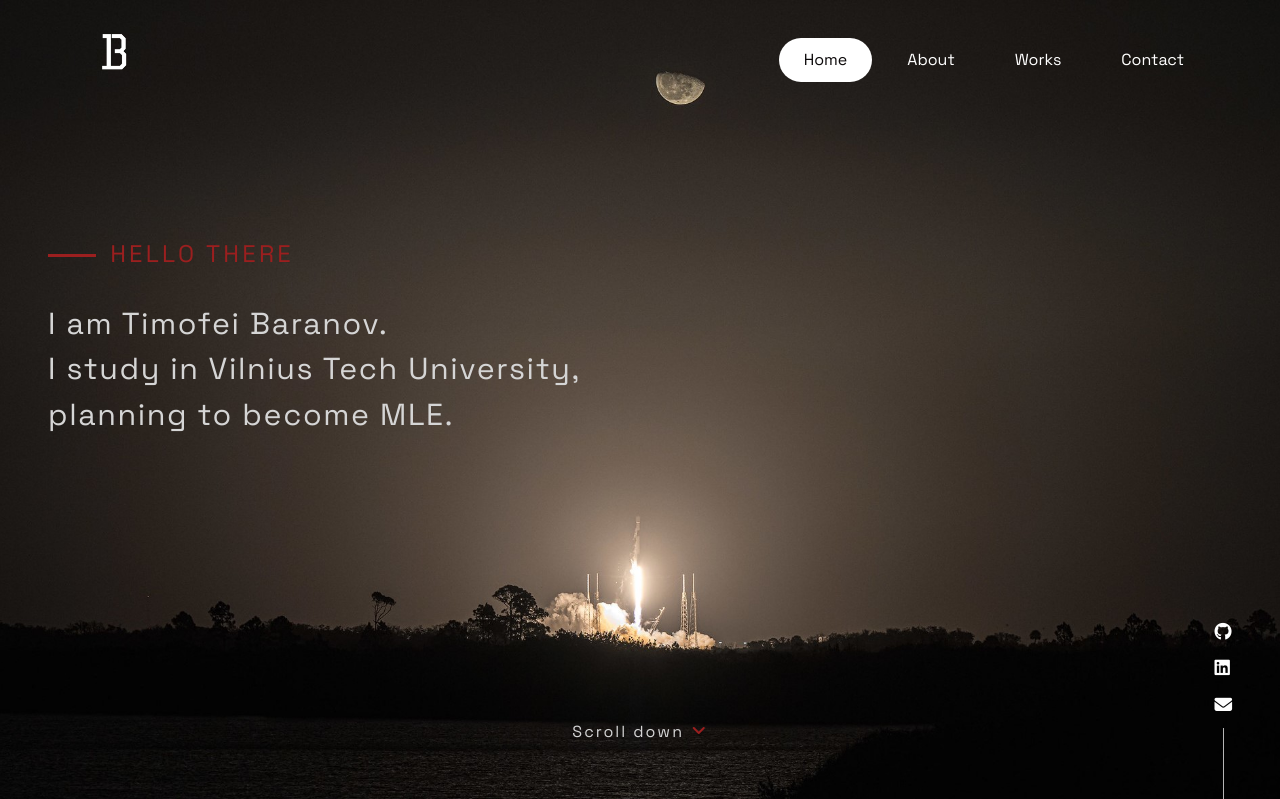
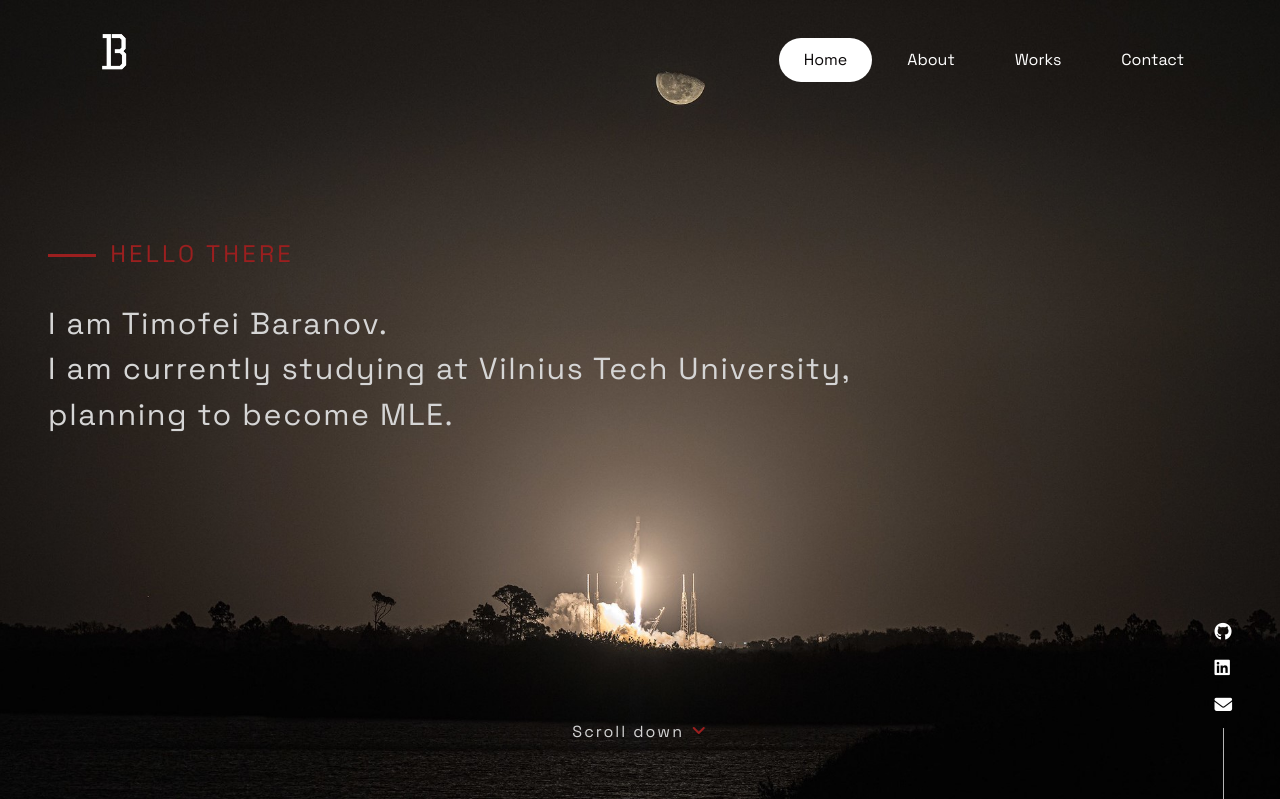
Before and after one commit to BaranovTim/My_website, a Django app: page / in a window 1280 px wide. Shown: the top 799 px of the page. Run offline with Django 5.2, Linux system fonts and the light colour scheme; some libraries are stand-ins or nearby versions.

Commit message:
fixed some grammar mistakes yikes

```diff
--- a/Tim_Website/main/templates/main/index.html
+++ b/Tim_Website/main/templates/main/index.html
@@ -56,7 +56,7 @@
 
             <div class="text-wrapper appear-animation--up">
                 <h5><span class="red-line"></span> Hello There</h5>
-                <h1>I am Timofei Baranov.<br>I study in Vilnius Tech University,<br>planning to become MLE.</h1>
+                <h1>I am Timofei Baranov.<br>I am currently studying at Vilnius Tech University,<br>planning to become MLE.</h1>
             </div>
 
             <div class="scroll_down">
```
